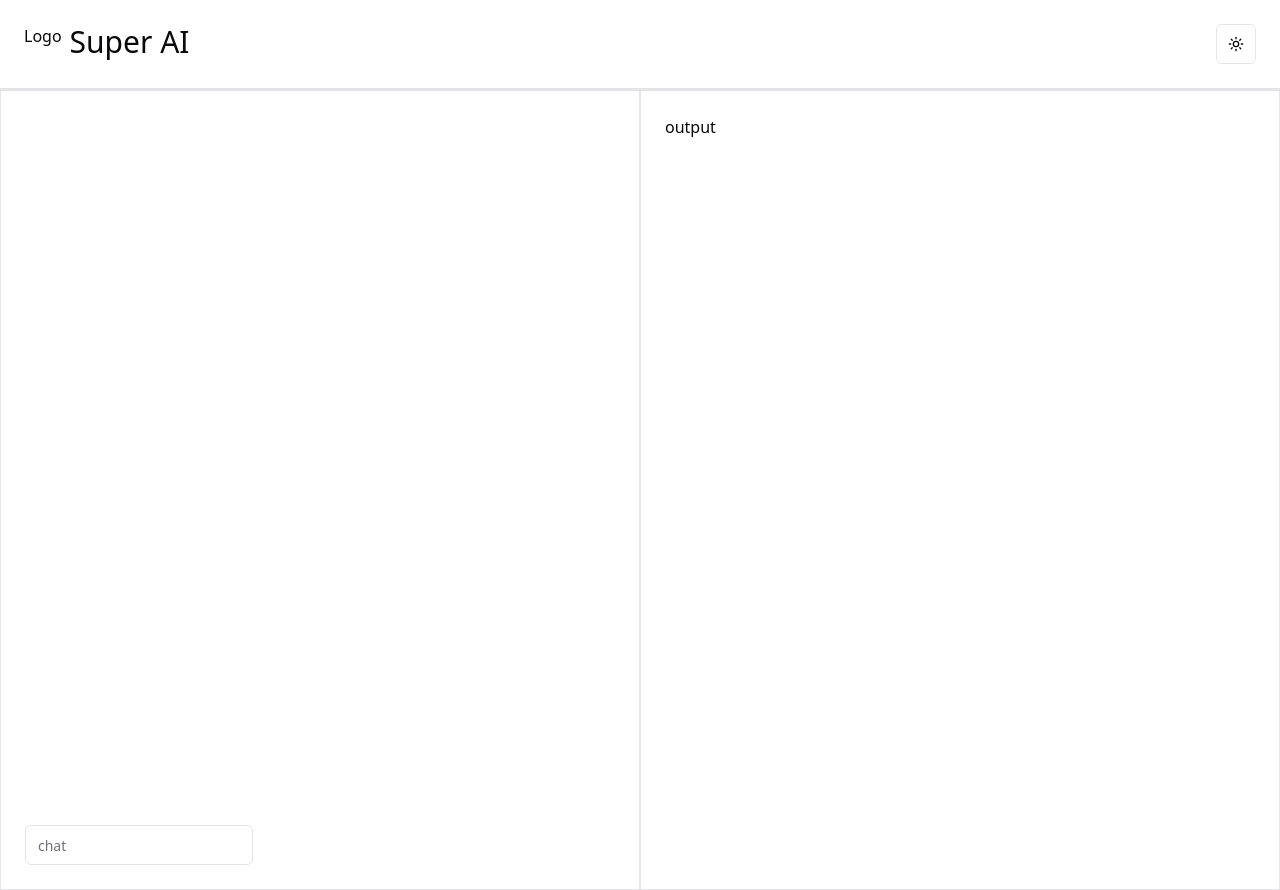
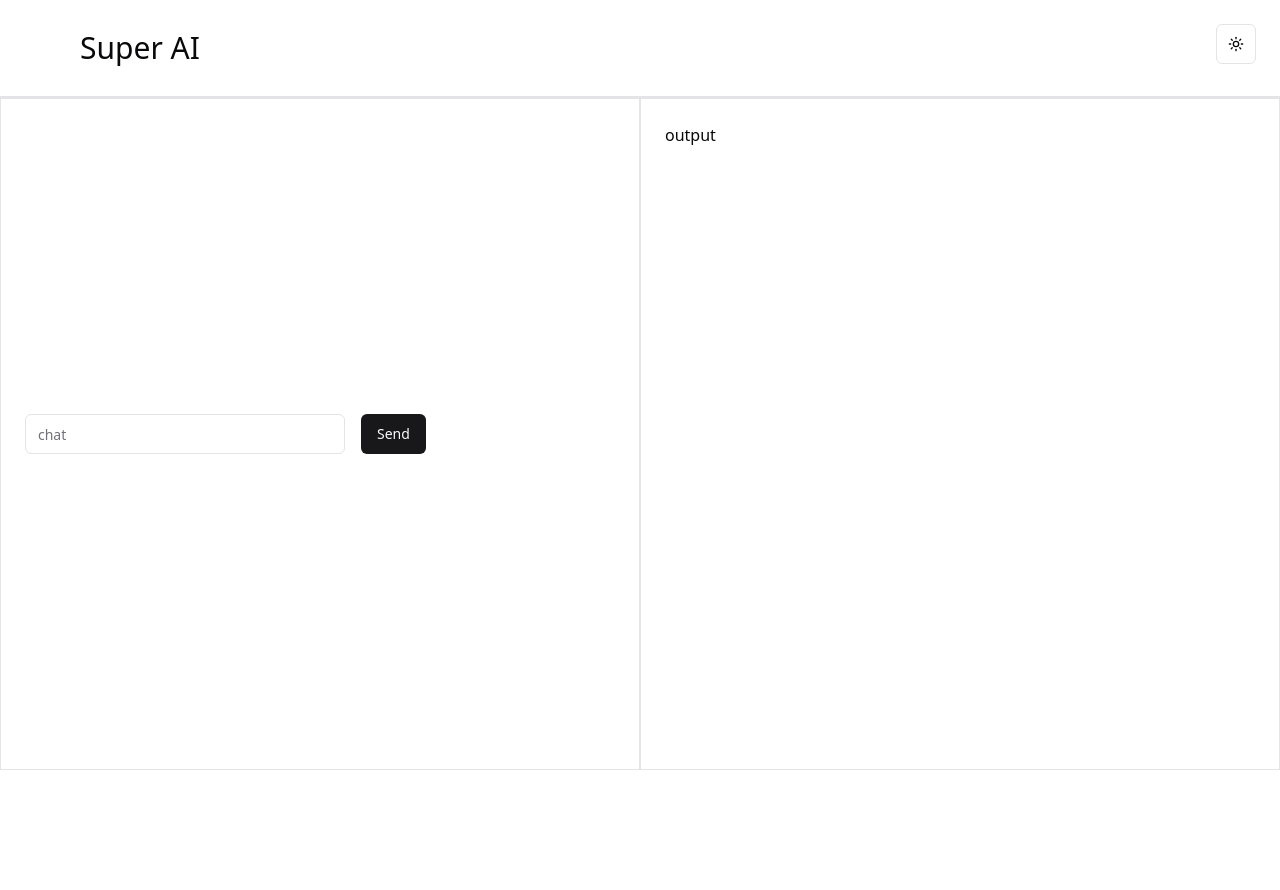
Before and after one commit to thomaswalsh1/super-ai, a SvelteKit app: page / in a window 1280 px wide. After the commit the page ends 800 px from the top, so only its background shows below. Built offline with nearby package versions, Linux system fonts and the light colour scheme.

Commit message:
Add logo to header and button to page
Co-authored-by: thomaswalsh1 <thomaswalsh1@users.noreply.github.com>
Co-authored-by: Kunal Soni <Kunnaalsoni@users.noreply.github.com>

```diff
--- a/src/routes/+page.svelte
+++ b/src/routes/+page.svelte
@@ -1,11 +1,13 @@
 <script lang="ts">
     import { Input } from "$lib/components/ui/input";
+    import { Button } from "$lib/components/ui/button";
 </script>
 
-<div class="flex flex-row min-h-svh" id="bottom-container">
-    <div class="basis-1/2 border p-6 flex items-end" id="prompt-half">
-        <div id="prompt box">
+<div class="flex flex-row h-[42rem]" id="bottom-container">
+    <div class="basis-1/2 border p-6 flex items-center" id="prompt-half">
+        <div id="prompt box" class="flex basis-5/6 gap-4">
             <Input type="text" placeholder="chat" class="max-w-xs" />
+            <Button type="submit">Send</Button>
         </div>
     </div>
     <div class="basis-1/2 border p-6" id="output-half">
--- a/src/routes/Header.svelte
+++ b/src/routes/Header.svelte
@@ -4,11 +4,13 @@
     import { buttonVariants } from "$lib/components/ui/button";
     import Sun from "lucide-svelte/icons/sun";
     import Moon from "lucide-svelte/icons/moon";
+
+    import Logo from "$lib/assets/logo.jpg?enhanced";
 </script>
 
 <header class="flex flex-row justify-between gap-4 w-full p-6 border-b-2">
-    <div class="flex flex-row gap-2" id="logo-section">
-        Logo
+    <div class="flex flex-row items-center gap-2" id="logo-section">
+        <enhanced:img src={Logo} alt="Logo" class="h-12 w-12 rounded-lg" />
         <div id="name-header">
             <span class="text-3xl" id="name-heading">Super AI</span>
         </div>
```
